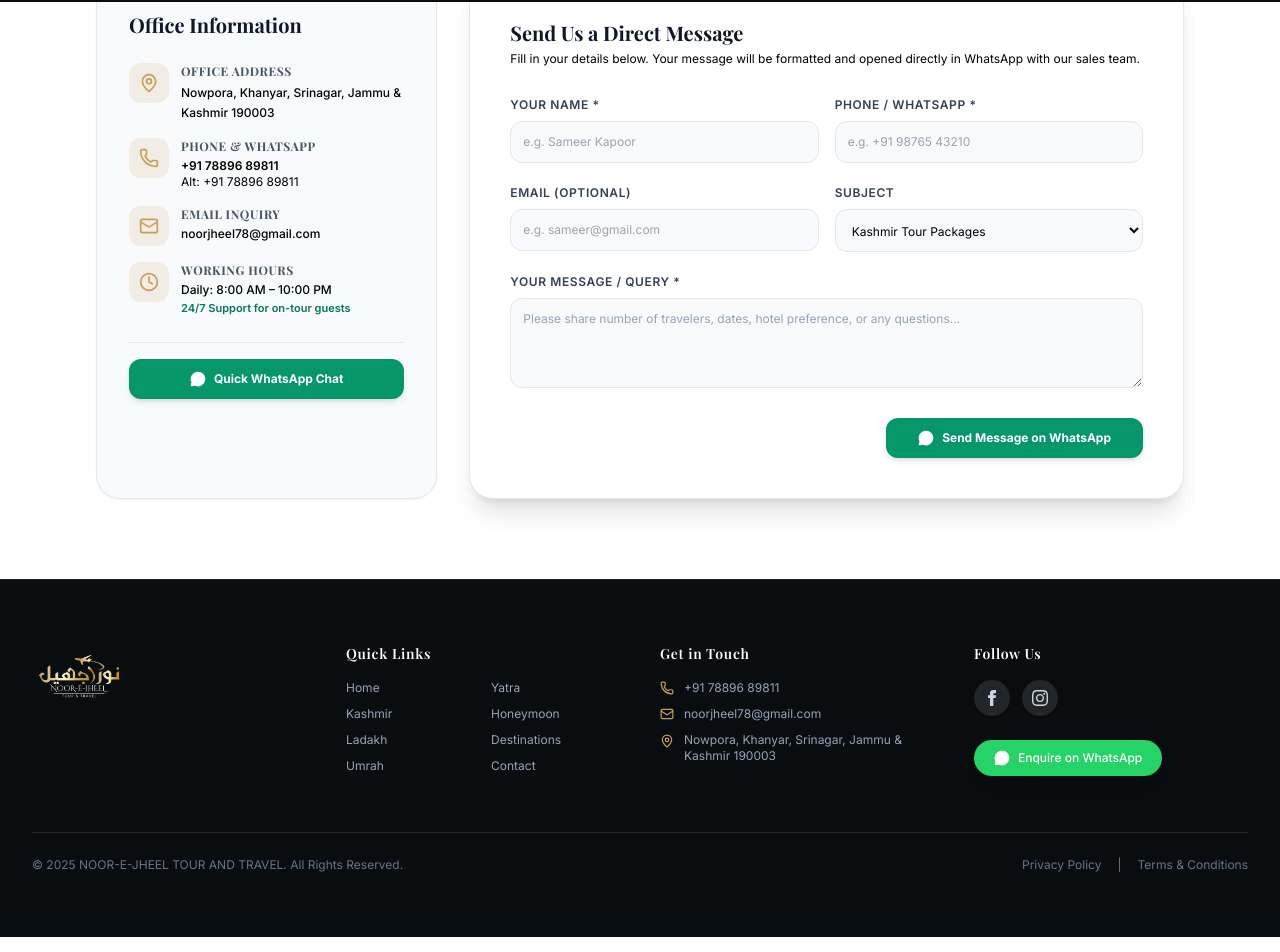
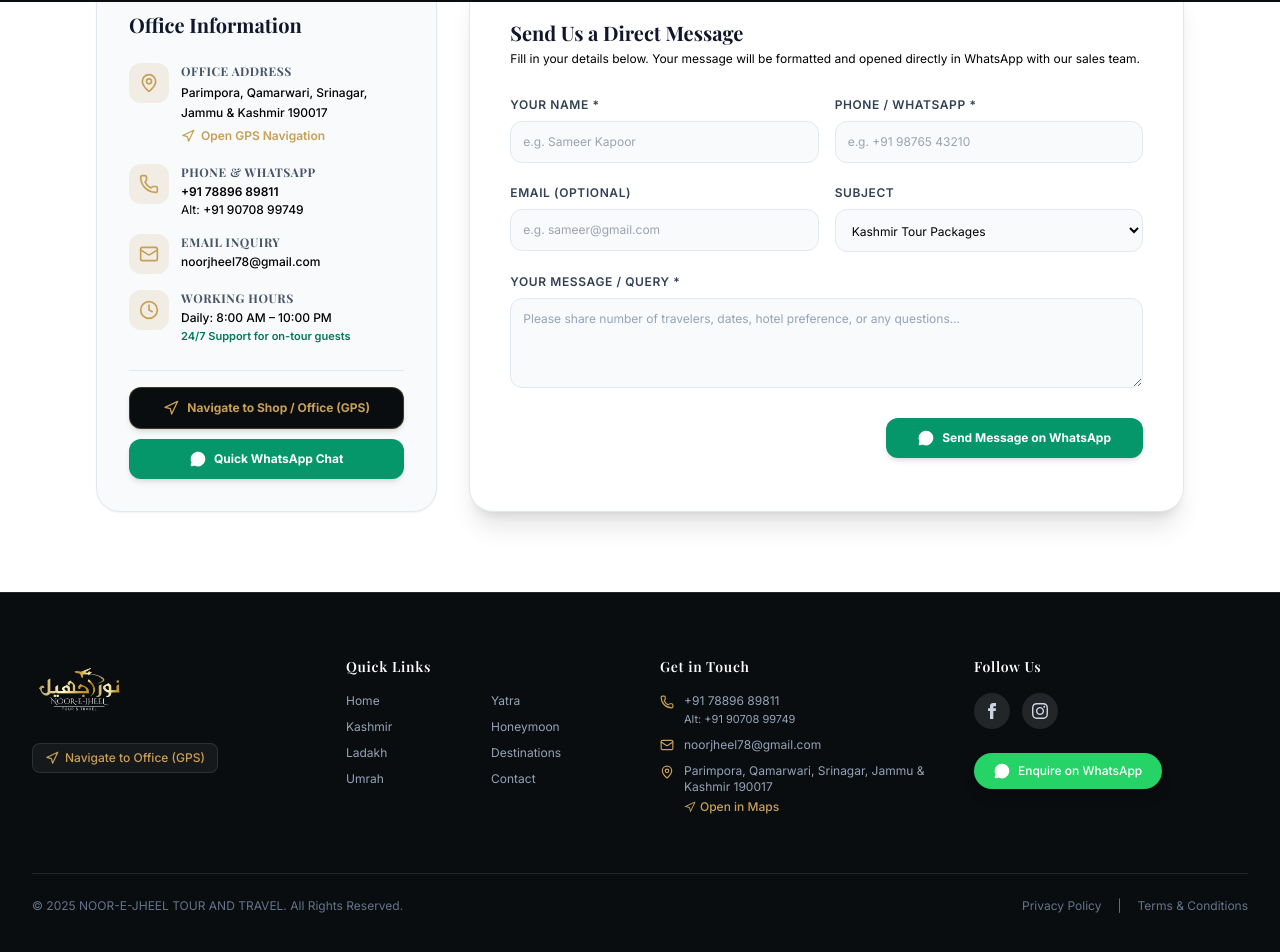
Before and after one commit to infouseverpeaksolutions-coder/Noor-e-Jheel, a React (Vite) app in the folder client/: page /contact-us in a window 1280 px wide. Shown: the part 378-1330 px from the top of the page. Built offline with nearby package versions, Linux system fonts and the light colour scheme; no server answers; the HTML template or start-up script is replaced by a standard one; a web font is replaced by a local one.

Commit message:
feat: update address to Parimpora Qamarwari, add alt phone and google maps GPS navigation

```diff
--- a/client/src/components/Footer.jsx
+++ b/client/src/components/Footer.jsx
@@ -1,14 +1,17 @@
 import React from 'react';
 import { Link } from 'react-router-dom';
-import { Phone, Mail, MapPin, MessageCircle } from 'lucide-react';
+import { Phone, Mail, MapPin, MessageCircle, Navigation } from 'lucide-react';
 import { buildGeneralWhatsAppUrl } from '../utils/whatsapp';
 
 export default function Footer({ settings }) {
   const whatsappUrl = buildGeneralWhatsAppUrl("Hello NOOR-E-JHEEL TOUR AND TRAVEL! I would like to enquire about your tour packages.", settings);
   const phoneNumber = settings?.phone || "+91 78896 89811";
   const cleanPhone = phoneNumber.replace(/\s+/g, '');
+  const altPhone = settings?.alt_phone || "+91 90708 99749";
+  const cleanAltPhone = altPhone.replace(/\s+/g, '');
   const email = settings?.email || "noorjheel78@gmail.com";
-  const address = settings?.address || "Nowpora, Khanyar, Srinagar, Jammu & Kashmir 190003";
+  const address = settings?.address || "Parimpora, Qamarwari, Srinagar, Jammu & Kashmir 190017";
+  const mapUrl = settings?.google_maps_url || "https://share.google/Exz3T7BoYsUdk8qD9";
 
   return (
     <footer className="bg-[#0a0d10] text-slate-300 border-t border-white/10">
@@ -22,6 +25,17 @@ export default function Footer({ settings }) {
                 className="h-16 w-auto object-contain"
               />
             </Link>
+            <div>
+              <a
+                href={mapUrl}
+                target="_blank"
+                rel="noopener noreferrer"
+                className="inline-flex items-center gap-1.5 px-3 py-1.5 rounded-lg bg-white/5 hover:bg-white/10 border border-white/10 text-xs text-[#c89f56] font-medium transition-colors"
+              >
+                <Navigation className="w-3.5 h-3.5 shrink-0" />
+                <span>Navigate to Office (GPS)</span>
+              </a>
+            </div>
           </div>
 
           <div className="space-y-4">
@@ -45,11 +59,16 @@ export default function Footer({ settings }) {
               Get in Touch
             </h4>
             <div className="space-y-2.5 text-xs text-slate-400">
-              <div className="flex items-center gap-2.5">
-                <Phone className="w-3.5 h-3.5 text-[#c89f56] shrink-0" />
-                <a href={`tel:${cleanPhone}`} className="hover:text-white transition-colors">
-                  {phoneNumber}
-                </a>
+              <div className="flex items-start gap-2.5">
+                <Phone className="w-3.5 h-3.5 text-[#c89f56] shrink-0 mt-0.5" />
+                <div className="flex flex-col gap-0.5">
+                  <a href={`tel:${cleanPhone}`} className="hover:text-white transition-colors">
+                    {phoneNumber}
+                  </a>
+                  <a href={`tel:${cleanAltPhone}`} className="hover:text-white transition-colors text-[11px] text-slate-400">
+                    Alt: {altPhone}
+                  </a>
+                </div>
               </div>
               <div className="flex items-center gap-2.5">
                 <Mail className="w-3.5 h-3.5 text-[#c89f56] shrink-0" />
@@ -59,7 +78,18 @@ export default function Footer({ settings }) {
               </div>
               <div className="flex items-start gap-2.5">
                 <MapPin className="w-3.5 h-3.5 text-[#c89f56] shrink-0 mt-0.5" />
-                <span>{address}</span>
+                <div>
+                  <p>{address}</p>
+                  <a
+                    href={mapUrl}
+                    target="_blank"
+                    rel="noopener noreferrer"
+                    className="inline-flex items-center gap-1 text-xs text-[#c89f56] hover:text-[#dfb974] transition-colors font-medium mt-1"
+                  >
+                    <Navigation className="w-3 h-3 shrink-0" />
+                    <span>Open in Maps</span>
+                  </a>
+                </div>
               </div>
             </div>
           </div>
--- a/client/src/pages/AboutPage.jsx
+++ b/client/src/pages/AboutPage.jsx
@@ -47,7 +47,7 @@ export default function AboutPage({ settings }) {
               "Noor-e-Jheel" translates to <em>"The Radiance of the Lake"</em>. Founded by seasoned Kashmiri mountaineers and hospitality experts, we started with a singular vision: to offer travelers authentic, deep, and worry-free explorations of Jammu, Kashmir, Ladakh, and holy pilgrimages.
             </p>
             <p className="text-sm text-black leading-relaxed font-normal">
-              Unlike online travel conglomerates who outsource travelers to third-party sub-contractors, NOOR-E-JHEEL TOUR AND TRAVEL maintains our own on-ground logistics headquarters in Nowpora, Khanyar, Srinagar 190003. Our chauffeurs, houseboat caretakers, and valley guides are our own trusted family.
+              Unlike online travel conglomerates who outsource travelers to third-party sub-contractors, NOOR-E-JHEEL TOUR AND TRAVEL maintains our own on-ground logistics headquarters in Parimpora, Qamarwari, Srinagar 190017. Our chauffeurs, houseboat caretakers, and valley guides are our own trusted family.
             </p>
           </div>
 
--- a/client/src/pages/ContactPage.jsx
+++ b/client/src/pages/ContactPage.jsx
@@ -1,5 +1,5 @@
 import React, { useState } from 'react';
-import { MapPin, Phone, Mail, Clock, MessageCircle, Send, CheckCircle2, ShieldCheck } from 'lucide-react';
+import { MapPin, Phone, Mail, Clock, MessageCircle, Send, CheckCircle2, ShieldCheck, Navigation } from 'lucide-react';
 import { buildGeneralWhatsAppUrl } from '../utils/whatsapp';
 import { api } from '../services/api';
 import SEOHead from '../components/SEOHead';
@@ -15,10 +15,12 @@ export default function ContactPage({ settings }) {
   const [sent, setSent] = useState(false);
 
   const phoneNumber = settings?.phone || "+91 78896 89811";
-  const altPhone = settings?.alt_phone || "+91 78896 89811";
+  const altPhone = settings?.alt_phone || "+91 90708 99749";
   const cleanPhone = phoneNumber.replace(/\s+/g, '');
+  const cleanAltPhone = altPhone.replace(/\s+/g, '');
   const email = settings?.email || "noorjheel78@gmail.com";
-  const address = settings?.address || "Nowpora, Khanyar, Srinagar, Jammu & Kashmir 190003";
+  const address = settings?.address || "Parimpora, Qamarwari, Srinagar, Jammu & Kashmir 190017";
+  const mapUrl = settings?.google_maps_url || "https://share.google/Exz3T7BoYsUdk8qD9";
   const whatsappUrl = buildGeneralWhatsAppUrl("Hello NOOR-E-JHEEL TOUR AND TRAVEL! I am reaching out through your website contact page.", settings);
 
   const handleContactSubmit = (e) => {
@@ -50,7 +52,7 @@ export default function ContactPage({ settings }) {
     <div className="min-h-screen bg-white text-slate-900 pb-20">
       <SEOHead
         title="Contact Us | NOOR-E-JHEEL TOUR AND TRAVEL Srinagar"
-        description="Contact NOOR-E-JHEEL TOUR AND TRAVEL in Nowpora, Khanyar, Srinagar 190003. Direct WhatsApp quotes on 7889689811, 24/7 helpline, and custom Kashmir tour bookings."
+        description="Contact NOOR-E-JHEEL TOUR AND TRAVEL in Parimpora, Qamarwari, Srinagar 190017. Direct WhatsApp quotes on 7889689811, 24/7 helpline, and custom Kashmir tour bookings."
       />
 
       <div className="relative py-20 px-4 sm:px-6 lg:px-8 bg-[#0a0d10] text-center overflow-hidden">
@@ -62,7 +64,7 @@ export default function ContactPage({ settings }) {
             Get in Touch With Us
           </h1>
           <p className="text-slate-200 text-sm max-w-xl mx-auto">
-            Our local tour specialists are based in Nowpora, Khanyar, Srinagar 190003. Chat on WhatsApp at 7889689811 or call our round-the-clock helpline.
+            Our local tour specialists are based in Parimpora, Qamarwari, Srinagar 190017. Chat on WhatsApp at 7889689811 or call our round-the-clock helpline.
           </p>
         </div>
       </div>
@@ -82,6 +84,15 @@ export default function ContactPage({ settings }) {
                 <div>
                   <h4 className="text-xs font-bold text-slate-600 uppercase tracking-wider">Office Address</h4>
                   <p className="text-xs text-black font-medium mt-1 leading-relaxed">{address}</p>
+                  <a
+                    href={mapUrl}
+                    target="_blank"
+                    rel="noopener noreferrer"
+                    className="inline-flex items-center gap-1.5 text-xs text-[#c89f56] hover:text-[#9d7835] font-semibold mt-1.5"
+                  >
+                    <Navigation className="w-3.5 h-3.5" />
+                    <span>Open GPS Navigation</span>
+                  </a>
                 </div>
               </div>
 
@@ -94,7 +105,9 @@ export default function ContactPage({ settings }) {
                   <p className="text-xs text-black font-semibold mt-1">
                     <a href={`tel:${cleanPhone}`} className="hover:text-[#c89f56]">{phoneNumber}</a>
                   </p>
-                  <p className="text-xs text-black">Alt: {altPhone}</p>
+                  <p className="text-xs text-black mt-0.5">
+                    Alt: <a href={`tel:${cleanAltPhone}`} className="hover:text-[#c89f56] font-medium">{altPhone}</a>
+                  </p>
                 </div>
               </div>
 
@@ -122,7 +135,17 @@ export default function ContactPage({ settings }) {
               </div>
             </div>
 
-            <div className="pt-4 border-t border-slate-200">
+            <div className="pt-4 border-t border-slate-200 space-y-2.5">
+              <a
+                href={mapUrl}
+                target="_blank"
+                rel="noopener noreferrer"
+                className="w-full flex items-center justify-center gap-2 py-3 rounded-xl bg-[#0a0d10] hover:bg-slate-800 text-[#c89f56] font-bold text-xs shadow-md transition-all border border-[#c89f56]/30"
+              >
+                <Navigation className="w-4 h-4" />
+                <span>Navigate to Shop / Office (GPS)</span>
+              </a>
+
               <a
                 href={whatsappUrl}
                 target="_blank"
--- a/client/src/pages/PrivacyPolicyPage.jsx
+++ b/client/src/pages/PrivacyPolicyPage.jsx
@@ -43,7 +43,7 @@ export default function PrivacyPolicyPage() {
           <section className="space-y-2">
             <h2 className="text-base font-bold text-slate-900">4. Contact Information</h2>
             <p className="text-black">
-              If you have any questions regarding our privacy practices, please contact us at <strong>noorjheel78@gmail.com</strong>, call/WhatsApp us at <strong>+91 78896 89811</strong>, or visit our office at Nowpora, Khanyar, Srinagar, Jammu & Kashmir 190003.
+              If you have any questions regarding our privacy practices, please contact us at <strong>noorjheel78@gmail.com</strong>, call/WhatsApp us at <strong>+91 78896 89811</strong> (Alt: <strong>+91 90708 99749</strong>), or visit our office at Parimpora, Qamarwari, Srinagar, Jammu & Kashmir 190017.
             </p>
           </section>
         </div>
```
Also changed, not shown: 1 other file (tests, documents, lock files or other folders).
